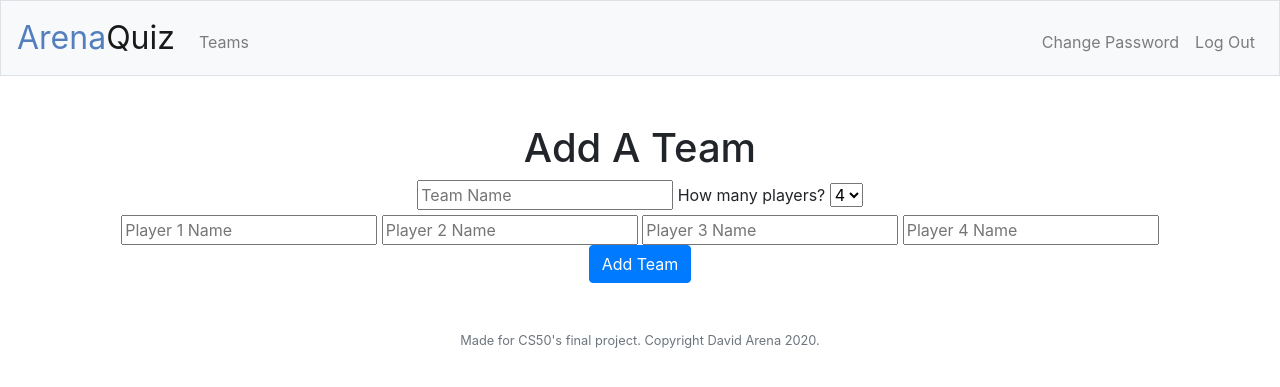
After one commit to DArena3/arenaquiz, a Flask app: page /add_team in a window 1280 px wide. The commit adds this page. Shown: the top 387 px of the page. Run offline with Flask 2, Linux system fonts and the light colour scheme; a user stored in the database is signed in; some libraries are stand-ins or nearby versions.

Commit message:
Added ability to create and view teams

```diff
--- a/app.py
+++ b/app.py
@@ -36,10 +36,6 @@ Session(app)
 
 # Configure CS50 Library to use SQLite database
 db = SQL("sqlite:///records.db")
-
-# Make sure API key is set
-if not os.environ.get("API_KEY"):
-    raise RuntimeError("API_KEY not set")
 
 
 @app.route("/", methods=["GET"])
@@ -133,11 +129,60 @@ def register():
         return render_template("register.html")
 
 
-@app.route("/teams")
+@app.route("/teams", methods=["GET", "POST"])
 @login_required
 def teams():
-    # TODO
-    pass
+    if request.method == "POST":
+        if not request.form.get("team"):
+            flash("Please select a team.")
+            teams = db.execute("SELECT * FROM teams WHERE user_id = ?", session["user_id"])
+            return render_template("teams.html", teams=teams)
+
+        return redirect("/viewteam?team_id=" + request.form.get("team"))
+
+    elif request.method == "GET":
+        teams = db.execute("SELECT * FROM teams WHERE user_id = ?", session["user_id"])
+        return render_template("teams.html", teams=teams)
+
+
+@app.route("/viewteam", methods=["GET"])
+@login_required
+def view_team():
+    if request.method == "GET":
+        name = db.execute("SELECT name FROM teams WHERE user_id = ? AND id = ?", session["user_id"], request.args.get("team_id"))
+        if not name:
+            return apology("Team not found", 404)
+        players = db.execute("SELECT name FROM players WHERE user_id = ? AND team_id = ?", session["user_id"], request.args.get("team_id"))
+        return render_template("viewteam.html", name=name[0]['name'], players=players)
+
+
+@app.route("/add_team", methods=["GET", "POST"])
+@login_required
+def add_team():
+    if request.method == "POST":
+        if not request.form.get("tname"):
+            flash("Please enter a team name.")
+            return render_template("add_team.html")
+
+        names = []
+        for i in range(1,9):
+            if request.form.get("player" + str(i)):
+                names.append(request.form.get("player" + str(i)))
+        if not names:
+            flash("Team must have at least one player.")
+            return render_template("add_team.html")
+
+        team_id = db.execute("INSERT INTO teams (user_id, name) VALUES (?, ?)", session["user_id"], request.form.get("tname"))
+
+        for name in names:
+            db.execute("INSERT INTO players (user_id, name, team_id) VALUES (?, ?, ?)", session["user_id"], name, team_id)
+
+        flash("Successfully added team: " + request.form.get("tname") + ".")
+        return redirect("/teams")
+
+    elif request.method == "GET":
+        return render_template("add_team.html")
+
 
 @app.route("/change_password", methods=["GET", "POST"])
 @login_required
--- a/static/styles.css
+++ b/static/styles.css
@@ -51,3 +51,8 @@ table {
     margin-right: auto;
     width: 100%;
 }
+
+#addteam {
+    color: #fff;
+    text-decoration: none;
+}
--- /dev/null
+++ b/templates/add_team.html
@@ -0,0 +1,52 @@
+{% extends "layout.html" %}
+
+{% block title %}
+    Add Team
+{% endblock %}
+
+{% block main %}
+    <h1>Add A Team</h1>
+
+    <form action="/add_team" method="post">
+        <input type="text" id="tname" name="tname" placeholder="Team Name"></input>
+        <label for="pnum">How many players?</label>
+        <select name="pnum" id="pnum" onchange="changeInputNum(this.value)">
+            {% for i in range(1,4) %}
+                <option value="{{ i }}">{{ i }}</option>
+            {% endfor %}
+            <option value="4" selected>4</option>
+            {% for i in range(5,9) %}
+                <option value="{{ i }}">{{ i }}</option>
+            {% endfor %}
+        </select>
+        <div id="players">
+            {% for i in range(1,5) %}
+                <input type="text" name="player{{ i }}" id="player{{ i }}" class="pname" placeholder="Player {{ i }} Name"></input>
+            {% endfor %}
+        </div>
+        <button class="btn btn-primary" type="submit">Add Team</button>
+    </form>
+
+    <script>
+        function changeInputNum(n) {
+            let inputNum = document.getElementsByClassName('pname').length
+            if (n < 1 || n > 8) return
+            if (n < inputNum) {
+                for (let i = Number(n) + 1; i <= inputNum; i++) {
+                    document.getElementById('player' + i).remove()
+                }
+            }
+            else if (n > inputNum) {
+                for (let i = inputNum + 1; i <= n; i++) {
+                    let input = document.createElement("INPUT")
+                    input.type = "text"
+                    input.name = "player" + i
+                    input.id = "player" + i
+                    input.className = "pname"
+                    input.placeholder = "Player " + i + " Name"
+                    document.getElementById('players').appendChild(input)
+                }
+            }
+        }
+    </script>
+{% endblock %}
--- a/templates/change_password.html
+++ b/templates/change_password.html
@@ -17,6 +17,6 @@
         <div class="form-group">
             <input class="form-control" name="confirmation" placeholder="Confirmation" type="password">
         </div>
-        <button class="btn btn-primary" type="submit">Register</button>
+        <button class="btn btn-primary" type="submit">Change Password</button>
     </form>
 {% endblock %}
--- a/templates/layout.html
+++ b/templates/layout.html
@@ -33,9 +33,10 @@
             <div class="collapse navbar-collapse" id="navbar">
                 {% if session.user_id %}
                     <ul class="navbar-nav mr-auto mt-2">
-                        <li class="nav-item"><a class="nav-link" href="/change_password">Change Password</a></li>
+                        <li class="nav-item"><a class="nav-link" href="/teams">Teams</a></li>
                     </ul>
                     <ul class="navbar-nav ml-auto mt-2">
+                        <li class="nav-item"><a class="nav-link" href="/change_password">Change Password</a></li>
                         <li class="nav-item"><a class="nav-link" href="/logout">Log Out</a></li>
                     </ul>
                 {% else %}
@@ -64,5 +65,4 @@
         </footer>
 
     </body>
-
 </html>
```
Also changed, not shown: templates/teams.html (added, +23 -0 lines), templates/viewteam.html (added, +23 -0 lines), records.db.
